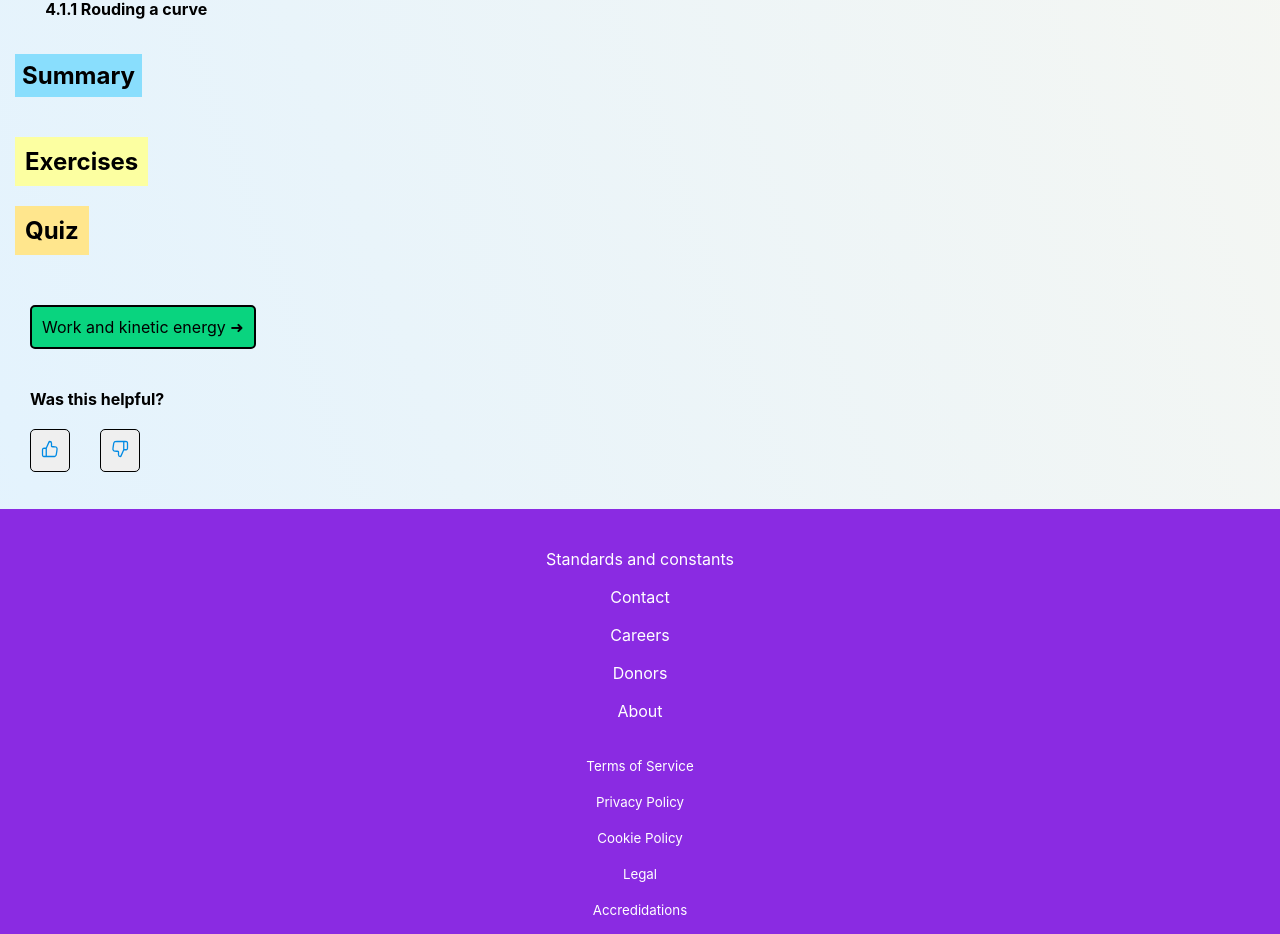
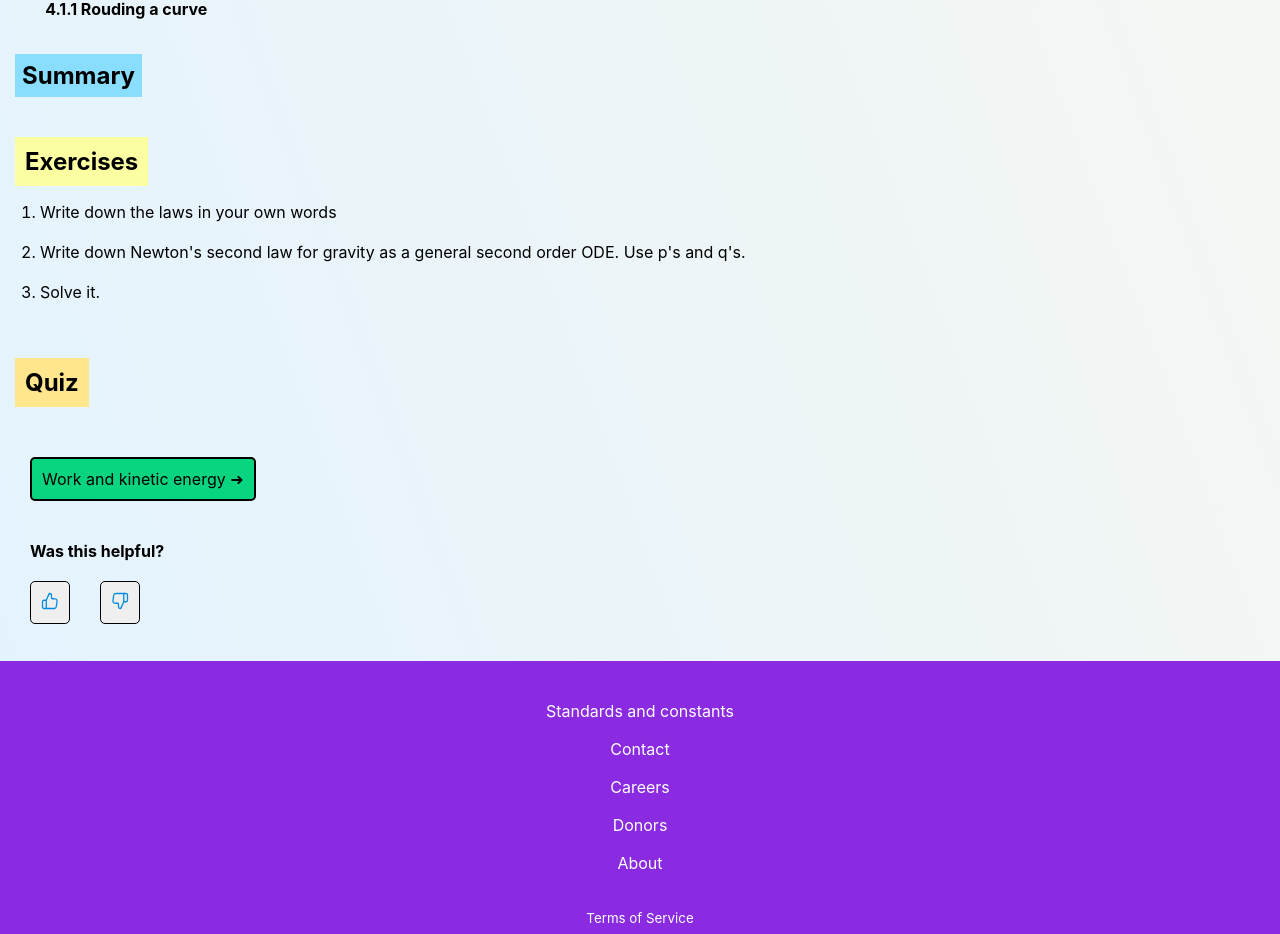
Before and after one commit to JRFink/jrfphyspagesnew, a Next.js app: page /education/gp1/applnl in a window 1280 px wide. Shown: the part 2540-3474 px from the top of the page. Built offline with nearby package versions, Linux system fonts and the light colour scheme.

Commit message:
Update index.tsx

```diff
--- a/pages/education/gp1/applnl/index.tsx
+++ b/pages/education/gp1/applnl/index.tsx
@@ -2,7 +2,7 @@ import Link from 'next/link';
 import style from '@/styles/general.module.css';
 import { ModoverviewANl } from '@/pages/components/modoverview';
 import Summary from '@/pages/components/summary';
-import FlawEx from '@/pages/exercises/gp1/flawex';
+import ApplnlEx from '@/pages/exercises/gp1/applnlex';
 import OnedmQz from '@/pages/exam/quiz/gp1/1dmqz';
 import Helpful from '@/pages/components/helpful';
 
@@ -159,7 +159,7 @@ Introduction
             <br></br>
             <br></br>
             <br></br>
-            <FlawEx />
+            <ApplnlEx />
             <br></br>
             <br></br>
             <OnedmQz />
```
